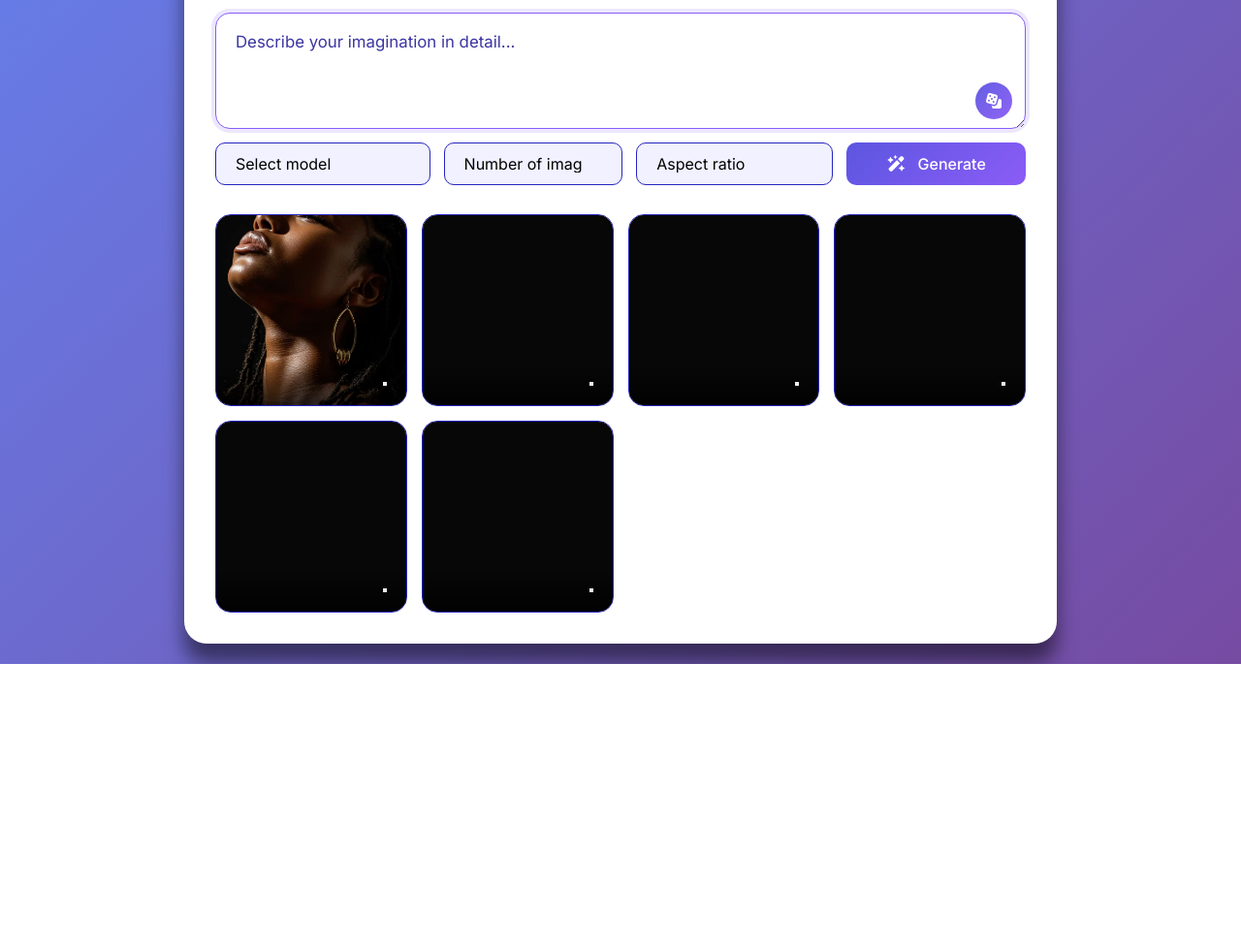
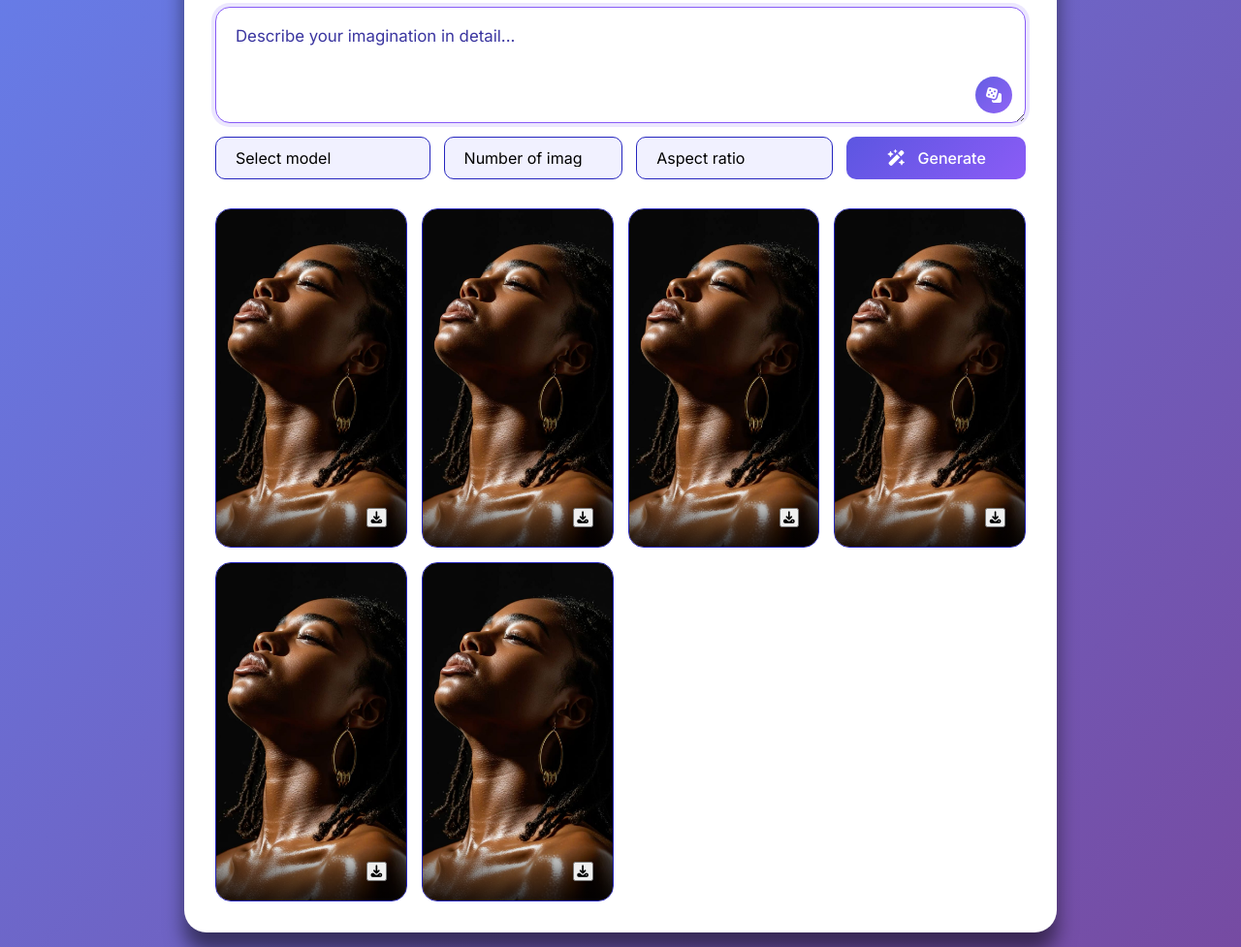
Before and after one commit to Ochiengmichael2024/ai-imagegnerator, a plain HTML site: page index.html in a window 1280 px wide. Shown: the part 115-1092 px from the top of the page at 97% size. Before the commit the page ends 800 px from the top, so only its background shows below. Drawn offline with Linux system fonts and the light colour scheme.

Commit message:
fixed malformed image markup

```diff
--- a/index.html
+++ b/index.html
@@ -68,33 +68,37 @@
           <div class="img-card">
             <img src="img/test.jpg" alt="" class="result-img">
             <div class="img-overlay">
-              <button class="img-download-btn"><i fa-solid fa-download></i></button>
+              <button class="img-download-btn"><i class="fa-solid fa-download"></i></button>
             </div>
           </div>
           <div class="img-card">
-            <img src="img/test.jpg" alt="" result-img>
+            <img src="img/test.jpg" alt="" class="result-img">
             <div class="img-overlay">
-              <button class="img-download-btn"><i fa-solid fa-download></i></button>
+              <button class="img-download-btn"><i class="fa-solid fa-download"></i></button>
             </div>
-          </div><div class="img-card">
-            <img src="img/test.jpg" alt="" result-img>
+          </div>
+          <div class="img-card">
+            <img src="img/test.jpg" alt="" class="result-img">
             <div class="img-overlay">
-              <button class="img-download-btn"><i fa-solid fa-download></i></button>
+              <button class="img-download-btn"><i class="fa-solid fa-download"></i></button>
             </div>
-          </div><div class="img-card">
-            <img src="img/test.jpg" alt="" result-img>
+          </div>
+          <div class="img-card">
+            <img src="img/test.jpg" alt="" class="result-img">
             <div class="img-overlay">
-              <button class="img-download-btn"><i fa-solid fa-download></i></button>
+              <button class="img-download-btn"><i class="fa-solid fa-download"></i></button>
             </div>
-          </div><div class="img-card">
-            <img src="img/test.jpg" alt="" result-img>
+          </div>
+          <div class="img-card">
+            <img src="img/test.jpg" alt="" class="result-img">
             <div class="img-overlay">
-              <button class="img-download-btn"><i fa-solid fa-download></i></button>
+              <button class="img-download-btn"><i class="fa-solid fa-download"></i></button>
             </div>
-          </div><div class="img-card">
-            <img src="img/test.jpg" alt="" result-img>
+          </div>
+          <div class="img-card">
+            <img src="img/test.jpg" alt="" class="result-img">
             <div class="img-overlay">
-              <button class="img-download-btn"><i fa-solid fa-download></i></button>
+              <button class="img-download-btn"><i class="fa-solid fa-download"></i></button>
             </div>
           </div>
         </div>
--- a/style.css
+++ b/style.css
@@ -248,16 +248,21 @@ body {
 .gallery-grid .img-card {
  position: relative;
  overflow: hidden;
- aspect-ratio: 1;
  border-radius: 16px;
  background: var(--color-input);
  border: 1px solid var(--color-border);
+ min-height: 220px;
+ display: flex;
+ align-items: center;
+ justify-content: center;
 }
 
 .gallery-grid .img-card .result-img {
  width: 100%;
- height: 100%;
- object-fit: cover;
+ height: auto;
+ max-height: 100%;
+ object-fit: contain;
+ display: block;
 }
 
 .gallery-grid .img-card .img-overlay {
```
